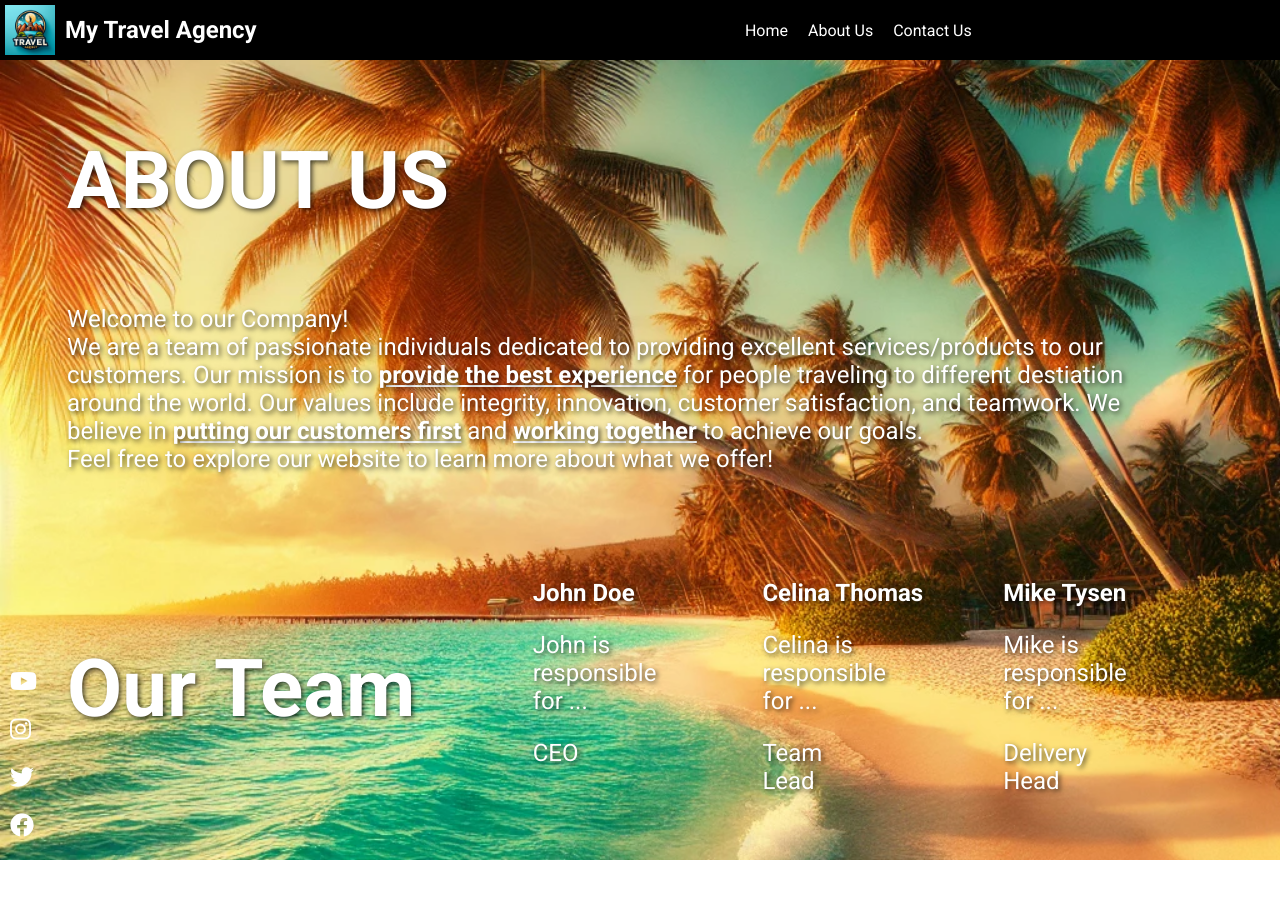
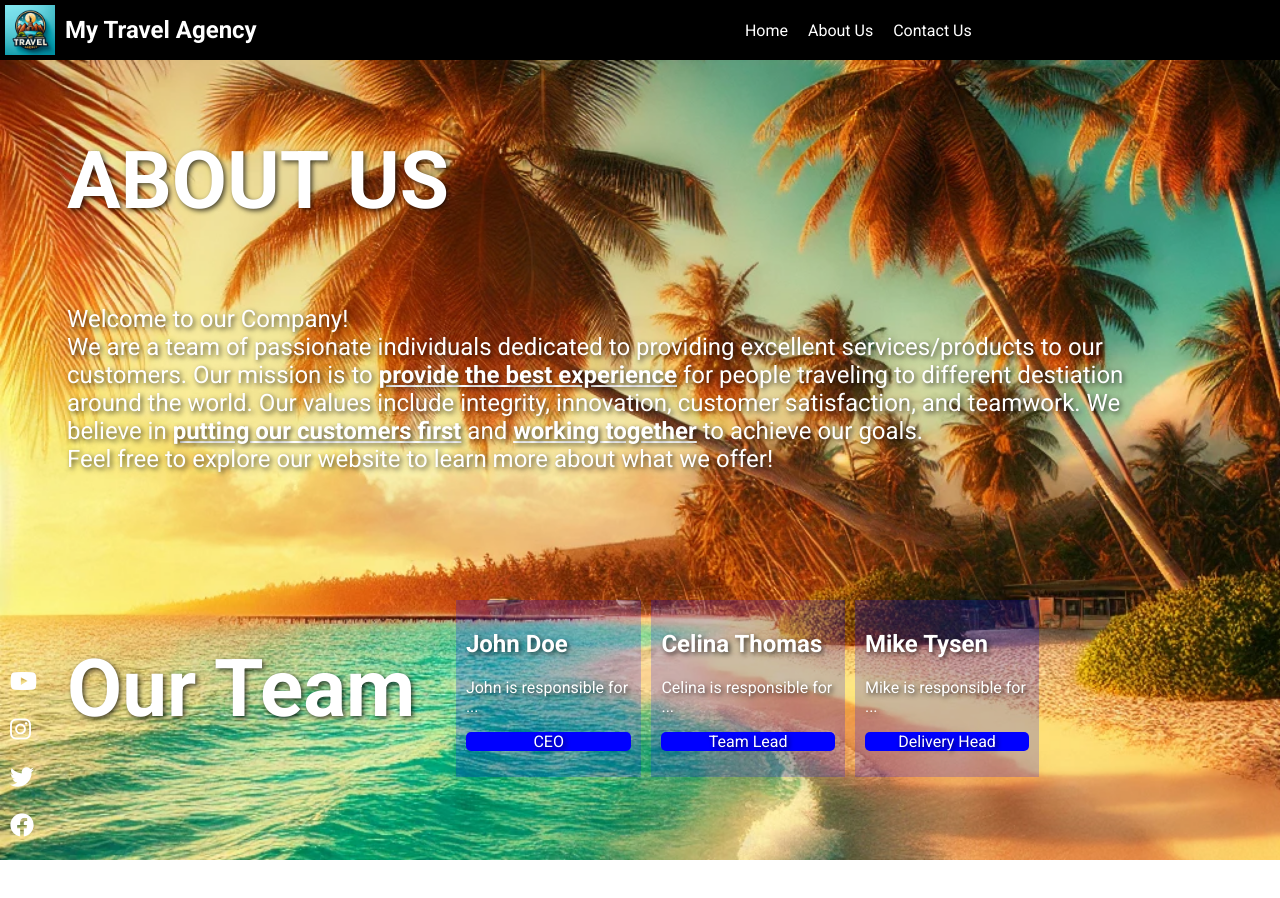
Before and after one commit to micwic/travelRecommendation, a plain HTML site: page aboutUs.html in a window 1280 px wide. Drawn offline with Linux system fonts and the light colour scheme.

Commit message:
finalizing about us page

```diff
--- a/loadTeamMembers.js
+++ b/loadTeamMembers.js
@@ -9,10 +9,11 @@
 
                 data.teamMembers.forEach(member => {
                     const memberDiv = document.createElement('div');
+                    memberDiv.classList.add('teamMember');
                     memberDiv.innerHTML = `
                         <h2>${member.name}</h2>
                         <p>${member.responsibility}</p>
-                        <p>${member.jobTitle}</p>
+                        <p class="jobTitle">${member.jobTitle}</p>
                     `;
                     teamContainer.appendChild(memberDiv);
                 });
--- a/travel_recommendation.css
+++ b/travel_recommendation.css
@@ -179,8 +179,22 @@
         .teamMembers {
             flex:4;
             display: flex;
+            gap: 10px;
         }
 
-        .teamMembers p .teamMembers button {
+        .teamMember {
+            background-color: rgba(0, 0, 255, 0.2); /* Bleu avec 50% de transparence */;
+            padding: 10px;
+        }
+
+        .teamMember p {
             font-size: 1rem;
+            width: 100%;
         }
+
+        .teamMember .jobTitle {
+            background-color: blue;
+            border: 1px;
+            border-radius: 5px;
+            text-align: center;
+        }
```
